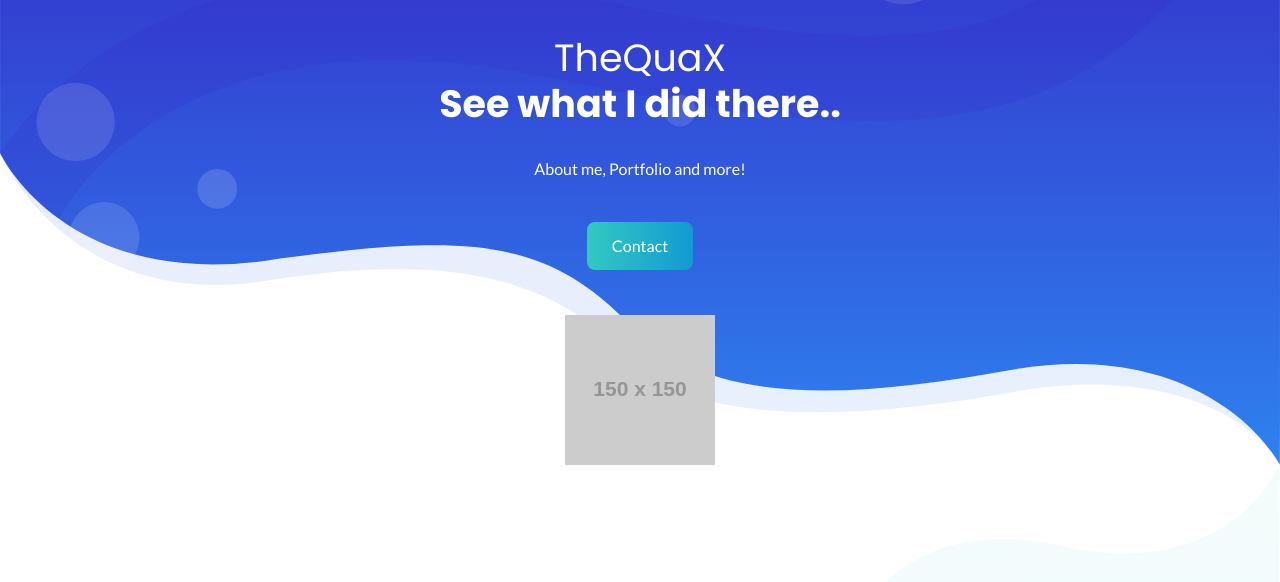
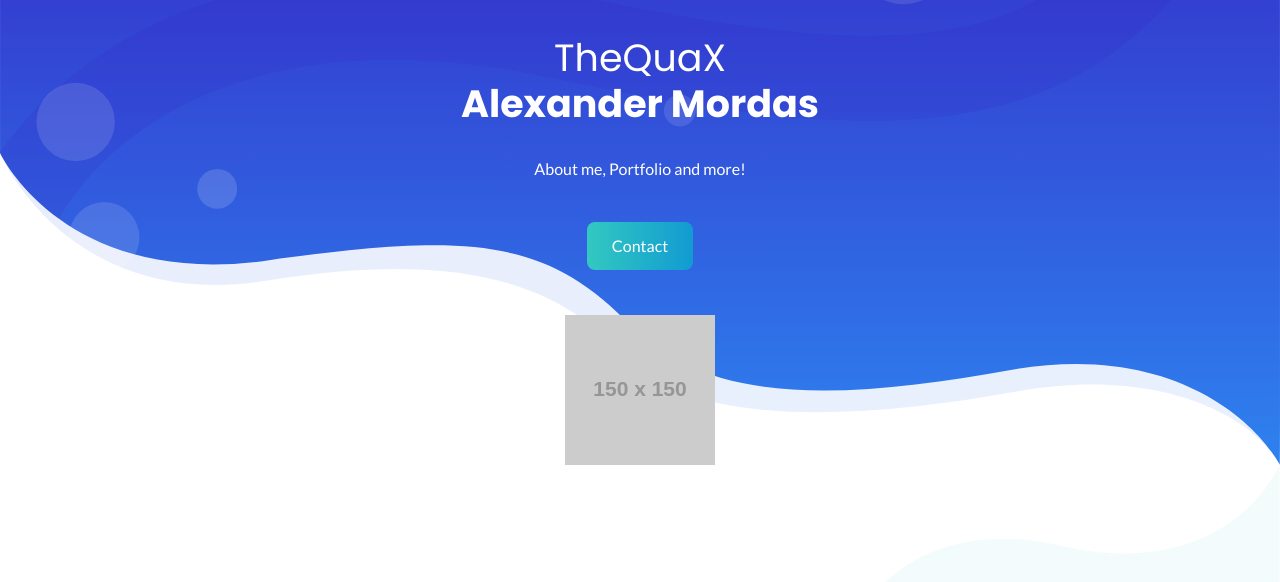
Before and after one commit to TheQuaX/TheQuaX.github.io, a plain HTML site: page index.html in a window 1280 px wide. Shown: the part 145-727 px from the top of the page. Drawn offline with Linux system fonts and the light colour scheme; placeholder pictures from the web are drawn by us; animation ran at ten frames a second.

Commit message:
Update index.html

```diff
--- a/index.html
+++ b/index.html
@@ -5,7 +5,7 @@
     <meta charset="utf-8">
 
     <!--====== Title ======-->
-    <title>TheQuaX</title>
+    <title>Alexander Mordas</title>
 
     <meta name="description" content="Personal Website of TheQuaX">
     <meta name="viewport" content="width=device-width, initial-scale=1">
@@ -102,7 +102,7 @@
                     <div class="col-lg-8">
                         <div class="header-hero-content text-center">
                             <h3 class="header-sub-title wow fadeInUp" data-wow-duration="1.3s" data-wow-delay="0.2s">TheQuaX</h3>
-                            <h2 class="header-title wow fadeInUp" data-wow-duration="1.3s" data-wow-delay="0.5s">See what I did there..</h2>
+                            <h2 class="header-title wow fadeInUp" data-wow-duration="1.3s" data-wow-delay="0.5s">Alexander Mordas</h2>
                             <p class="text wow fadeInUp" data-wow-duration="1.3s" data-wow-delay="0.8s">About me, Portfolio and more!</p>
                             <a href="#footer" class="main-btn wow fadeInUp" data-wow-duration="1.3s" data-wow-delay="1.1s">Contact</a>
                         </div> <!-- header hero content -->
```
